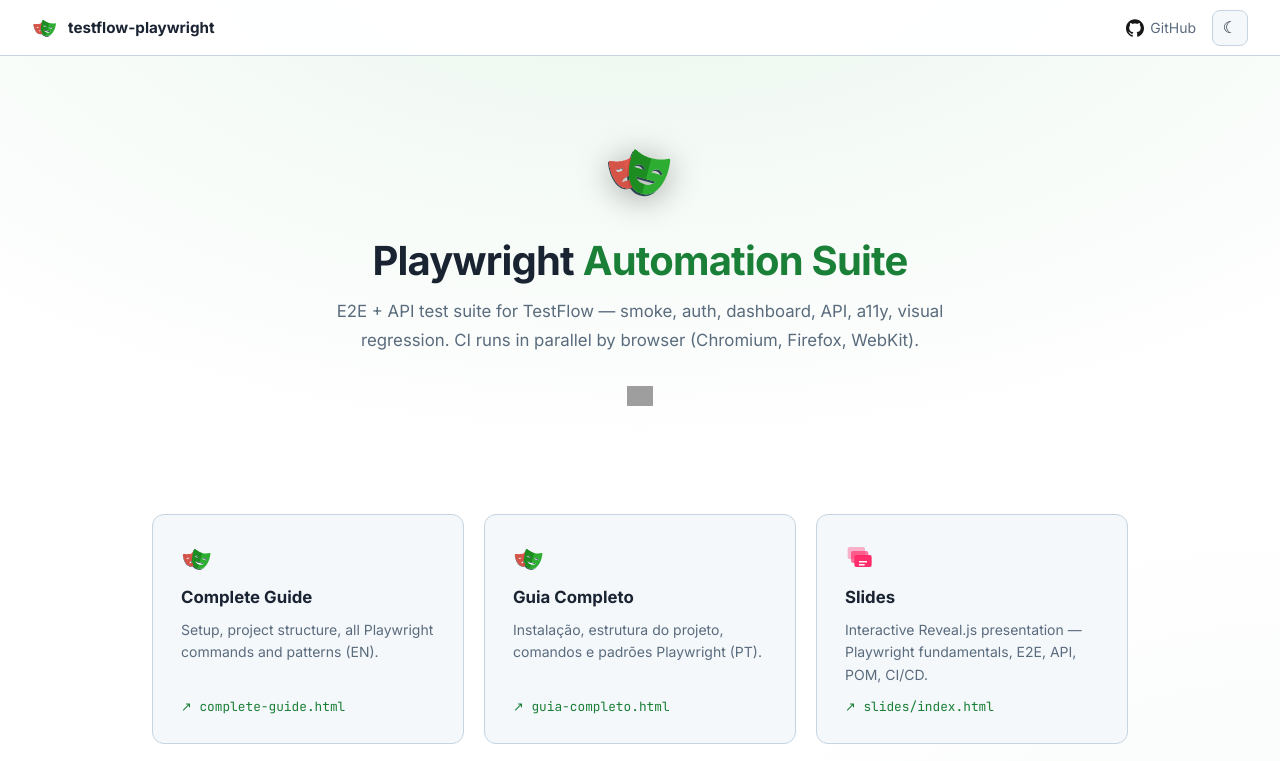
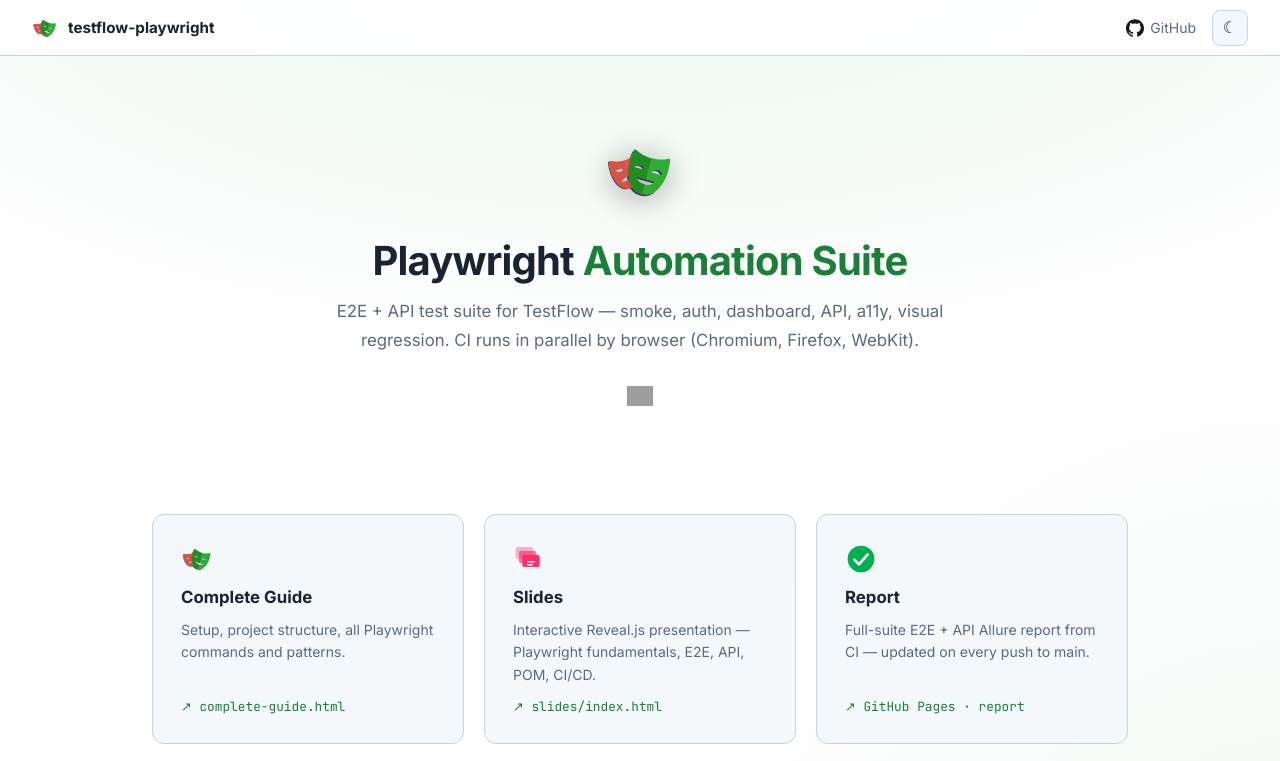
Before and after one commit to lflucasferreira/testflow-playwright, a website: page docs/index.html in a window 1280 px wide. Shown: the top 761 px of the page. Drawn offline with Linux system fonts and the light colour scheme; grey boxes are pictures that could not be loaded.

Commit message:
fix(ci): skip git hooks on npm ci in CI and harden Pages publish
The prepare script was failing publish because git config is blocked in Actions. Also skip Allure generation when no results exist and remove the PT guide card from the landing page.

```diff
--- a/docs/index.html
+++ b/docs/index.html
@@ -74,15 +74,8 @@
         <a class="card" href="complete-guide.html">
           <img class="card-icon" src="slides/assets/playwright-logo.svg" alt="" aria-hidden="true" />
           <h2>Complete Guide</h2>
-          <p>Setup, project structure, all Playwright commands and patterns (EN).</p>
+          <p>Setup, project structure, all Playwright commands and patterns.</p>
           <span class="card-arrow">↗ complete-guide.html</span>
-        </a>
-
-        <a class="card" href="guia-completo.html">
-          <img class="card-icon" src="slides/assets/playwright-logo.svg" alt="" aria-hidden="true" />
-          <h2>Guia Completo</h2>
-          <p>Instalação, estrutura do projeto, comandos e padrões Playwright (PT).</p>
-          <span class="card-arrow">↗ guia-completo.html</span>
         </a>
 
         <a class="card" href="slides/index.html">
--- a/scripts/generate-allure-report.mjs
+++ b/scripts/generate-allure-report.mjs
@@ -8,8 +8,8 @@
 const reportDir = path.join(root, 'allure-report')
 
 if (!fs.existsSync(resultsDir) || fs.readdirSync(resultsDir).length === 0) {
-  console.error('No allure-results found. Run tests first: npm test')
-  process.exit(1)
+  console.log('No allure-results found — skipping Allure report generation')
+  process.exit(0)
 }
 
 fs.rmSync(reportDir, { recursive: true, force: true })
```
Also changed, not shown: scripts/install-githooks.mjs (+6 -1 lines).
